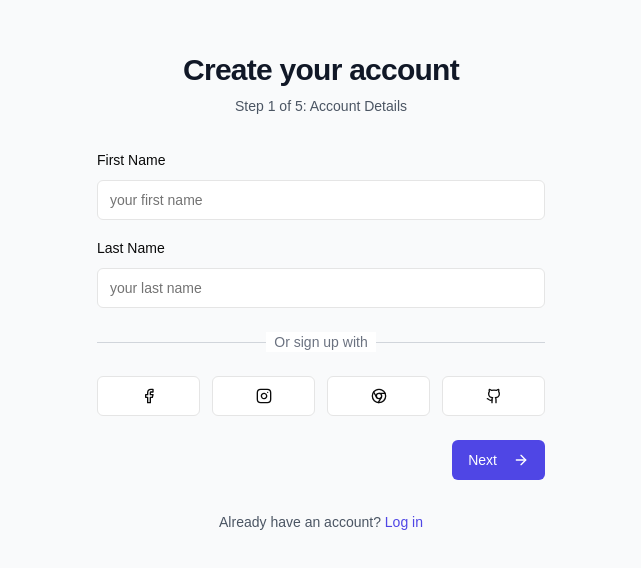
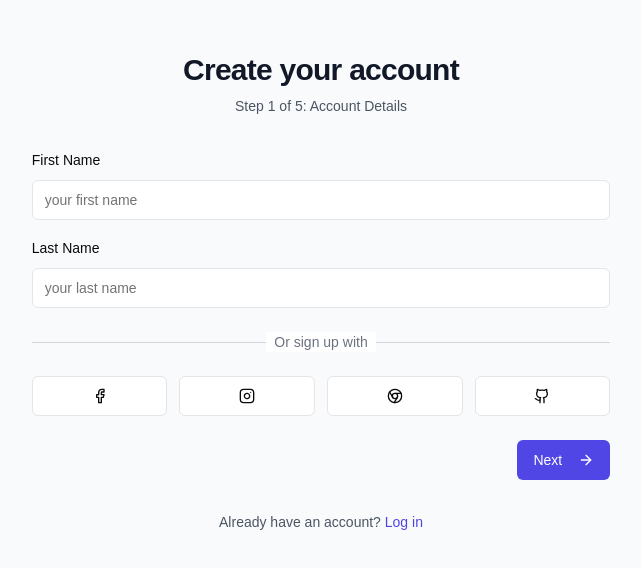
Before and after one commit to YanesAbdelkader/e-learning-platform, a Next.js app: page /signup in a window 1280 px wide. Shown: the part 120-688 px from the top of the page, without its empty margins (319-960 px from the left). Built offline with nearby package versions, Linux system fonts and the light colour scheme.

Commit message:
update form size

```diff
--- a/app/signup/page.tsx
+++ b/app/signup/page.tsx
@@ -192,7 +192,7 @@
 
   return (
     <div className="min-h-screen flex items-center justify-center bg-gray-50 px-4 sm:px-6 lg:px-8">
-      <div className="w-full max-w-md space-y-8">
+      <div className="w-full max-w-prose space-y-8">
         <div>
           <h2 className="mt-6 text-center text-3xl font-bold tracking-tight text-gray-900">
             Create your account
```
